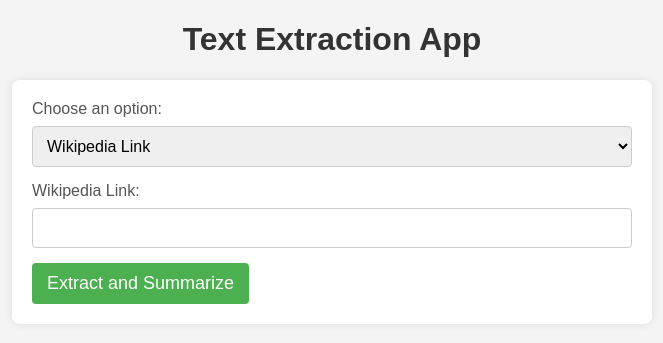
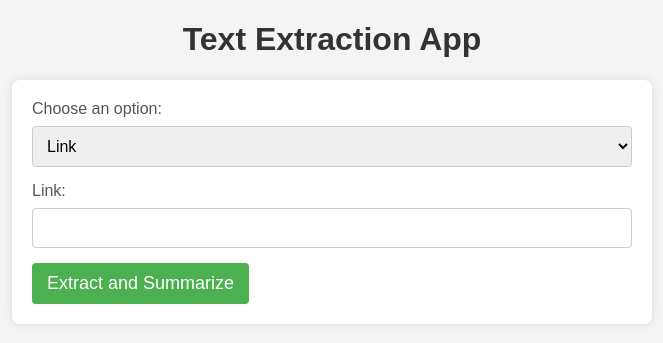
Before and after one commit to divyking52/anant, a Flask app: page / in a window 1280 px wide. Shown: the top 343 px of the page, without its empty margins (308-971 px from the left). Run offline with Flask 3, Linux system fonts and the light colour scheme.

Commit message:
Update index.html

```diff
--- a/templates/index.html
+++ b/templates/index.html
@@ -15,13 +15,13 @@
 
         <label for="choice" style="display: block; margin-bottom: 8px; color: #555;">Choose an option:</label>
         <select id="choice" name="choice" required style="width: 100%; padding: 10px; margin-bottom: 15px; box-sizing: border-box; border: 1px solid #ccc; border-radius: 4px; font-size: 16px;">
-            <option value="url">Wikipedia Link</option>
+            <option value="url">Link</option>
             <option value="pdf">PDF File</option>
             <option value="text">Copy and Paste Text</option>
         </select>
 
         <div id="url_input" style="display: none;">
-            <label for="url" style="display: block; margin-bottom: 8px; color: #555;">Wikipedia Link:</label>
+            <label for="url" style="display: block; margin-bottom: 8px; color: #555;">Link:</label>
             <input type="text" id="url" name="url" style="width: 100%; padding: 10px; margin-bottom: 15px; box-sizing: border-box; border: 1px solid #ccc; border-radius: 4px; font-size: 16px;">
         </div>
 
```
